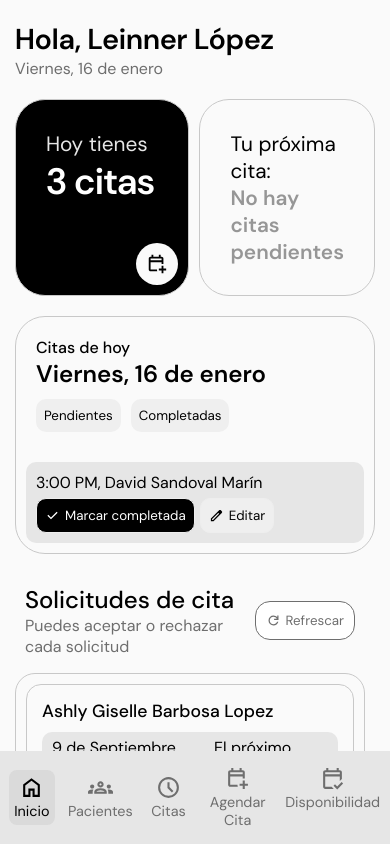
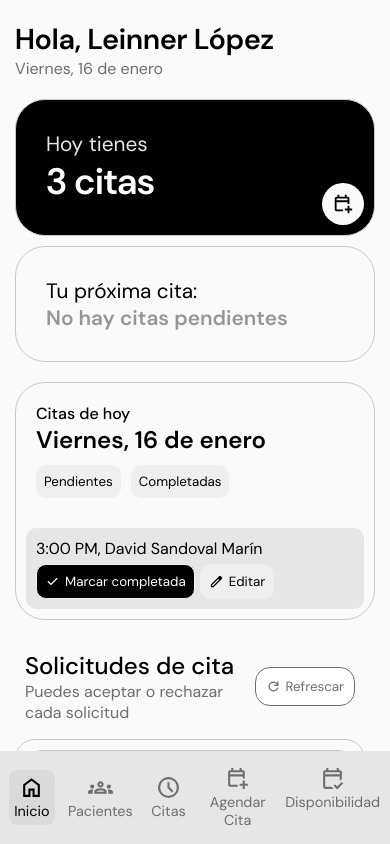
Before and after one commit to Leinner-Lopez/Front-Vital, an Angular app: page /inicio in a window 390 px wide. Built offline with nearby package versions, Linux system fonts and the light colour scheme.

Commit message:
Arreglo de las tarjetas de inicio que indican las citas medicas programadas para el dia de hoy

```diff
--- a/src/app/Components/Dashboard-Components/inicio-component/inicio-component.css
+++ b/src/app/Components/Dashboard-Components/inicio-component/inicio-component.css
@@ -253,4 +253,9 @@
         flex-direction: column;
         gap: 20px;
     }
+
+    .main__summary{
+        display: flex;
+        flex-direction: column;
+    }
 }
```
